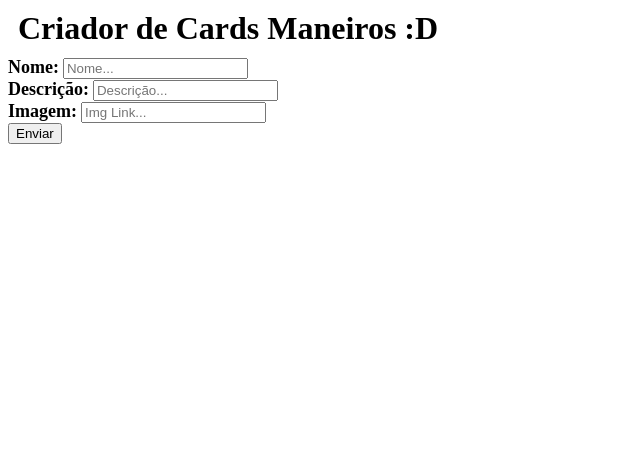
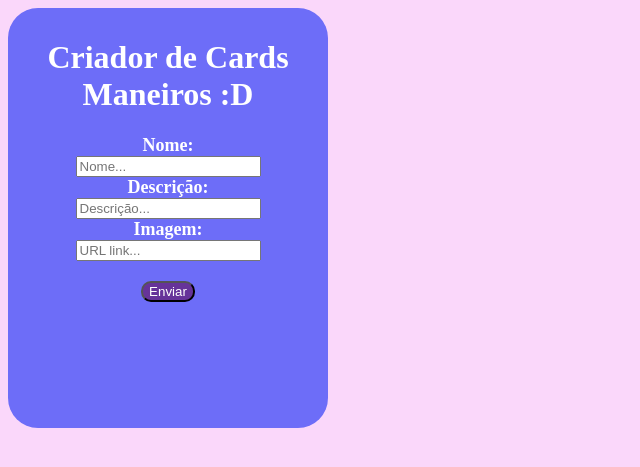
Before and after one commit to 0marram0/LinguagemProgramacaoWeb, a PHP site: page /formulario.php in a window 1280 px wide. Shown: the top 467 px of the page, without its empty margins (0-640 px from the left). Run offline with PHP 8.4, Linux system fonts and the light colour scheme.

Commit message:
Add files via upload

```diff
--- a/Trabalhos/Trabalho 03/Criador Cards/formulario.php
+++ b/Trabalhos/Trabalho 03/Criador Cards/formulario.php
@@ -11,9 +11,9 @@
 
 <body>
 
-    <h1>Criador de Cards Maneiros :D</h1>
+    <form action="card.php" method="POST">
+        <h1>Criador de Cards Maneiros :D</h1>
 
-    <form action="card.php" method="POST">
         <label for="">Nome:</label>
         <input name="nome" type="text" placeholder="Nome...">
         <br>
@@ -21,7 +21,7 @@
         <input name="desc" type="text" placeholder="Descrição...">
         <br>
         <label for="">Imagem:</label>
-        <input name="img" type="text" placeholder="Img Link...">
+        <input name="img" type="text" placeholder="URL link...">
         <br>
         <button>Enviar</button>
     </form>
--- a/Trabalhos/Trabalho 03/Criador Cards/style.css
+++ b/Trabalhos/Trabalho 03/Criador Cards/style.css
@@ -1,5 +1,21 @@
-h1 {
-    margin: 10px;
+body{
+    background-color: rgb(250, 215, 250);
+}
+
+form .h1 {
+    color: white;
+    text-align: center;
+    margin: 20px;
+}
+
+form {
+    background-color: rgb(109, 109, 248);
+    height: 400px;
+    width: 300px;
+    text-align: center;
+    color: white;
+    padding: 10px;
+    border-radius: 30px;
 }
 
 .card {
@@ -10,6 +26,7 @@ h1 {
     position: relative;
     padding: 10px;
     box-shadow: 0 4px 10px rgba(0, 0, 0, 0.1);
+    background-color: white;
 }
 
 .card-img {
@@ -22,4 +39,12 @@ label {
     font-size: large;
     font-weight: bold;
     margin-top: 10px;
+    margin: 50px;
 }
+
+button {
+    background-color: rebeccapurple;
+    color: white;
+    border-radius: 10px;
+    margin: 20px;
+}
```
